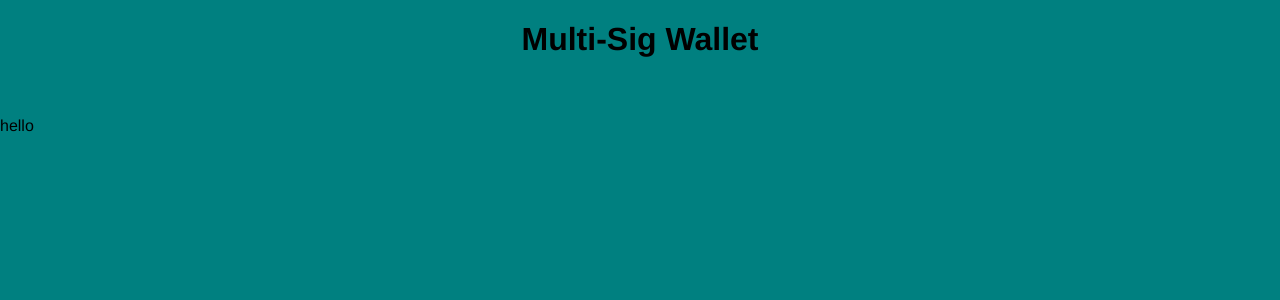
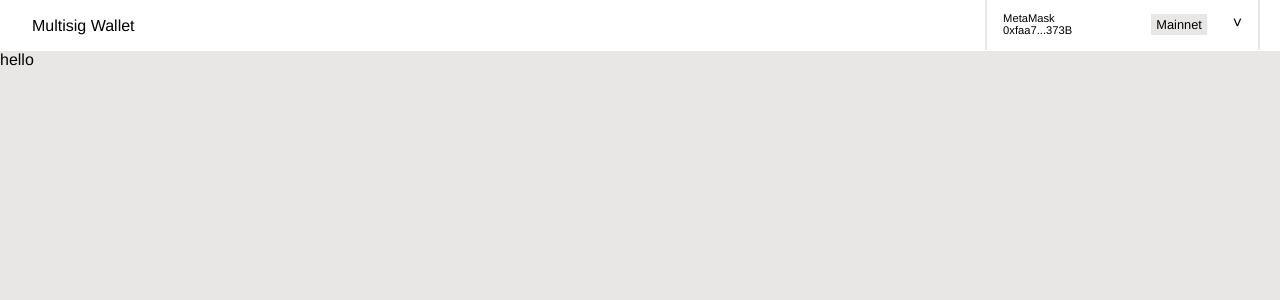
Before and after one commit to BunsDev/multi-sig-wallet-contract, a React (Create React App) app: page / in a window 1280 px wide. Shown: the top 300 px of the page. Built offline with nearby package versions, Linux system fonts and the light colour scheme.

Commit message:
Added header

```diff
--- a/src/components/Header.tsx
+++ b/src/components/Header.tsx
@@ -2,22 +2,93 @@ import React from 'react'
 import styled from 'styled-components'
 
 const Wrapper = styled.div`
-    height: 6rem;
+    height: 3.2rem;
+    background-color: white;
+    width: 100%;
+    display: flex;
+    align-items: center;
 `;
 
-const Title = styled.h1`
+const Container = styled.div`
+    width: 100%;
+    display: flex:
+    justify-content: space-between;
+`;
+
+const WalletWrapper = styled.div`
+    height: 100%;
+    width: 22rem;
+    margin-right: 1.25rem;
+    margin-bottom: .15rem;
+    border-left: 2px solid  #E8E7E6;
+    border-right: 2px solid #E8E7E6;
+    display: flex;
+    align-items: center;
+    justify-content: space-between;
+`;
+
+const UserWallet = styled.div`
+    font-size: .7rem;
+    margin-left: 1rem;
+`;
+
+
+const Title = styled.div`
+    padding-left: 2rem;
+`;
+
+const Box = styled.div`
+    font-size: .8rem;
+    height: 1.3rem;
+    width: 3.5rem;
+    background-color: #E8E7E6;
     display: flex;
     justify-content: center;
 `;
 
+const BoxText = styled.span`
+    flex-direction: row;
+    align-self: center;
+`;
+
+const Arrow = styled.div`
+    margin-right: 1rem;
+    margin-left: 1.6rem;
+`;
+
+const Div = styled.div`
+    display: flex;
+`;
 
 
 export default function Header() {
+
+    let walletName : string = 'MetaMask'
+    let address : string = '0xfaa7...373B'
+    let network : string = 'Mainnet'
+
     return (
         <Wrapper>
-            <Title>
-                Multi-Sig Wallet
-            </Title>
+            <Container>
+                <Title>Multisig Wallet</Title>
+            </Container>
+            <WalletWrapper>
+                <UserWallet>
+                    { walletName }
+                    <br/>
+                    { address }
+                </UserWallet>
+                <Div>
+                <Box>
+                    <BoxText>
+                        { network }
+                    </BoxText>
+                </Box>
+                <Arrow>
+                    &#709;
+                </Arrow>
+                </Div>
+            </WalletWrapper>
         </Wrapper>
     )
 }
--- a/src/index.tsx
+++ b/src/index.tsx
@@ -9,7 +9,7 @@ const GlobalStyle = createGlobalStyle`
   body {
     margin: 0;
     padding: 0;
-    background: teal;
+    background: #E8E7E6;
     font-family: Open-Sans, Helvetica, Sans-Serif;
 }
 `;
```
